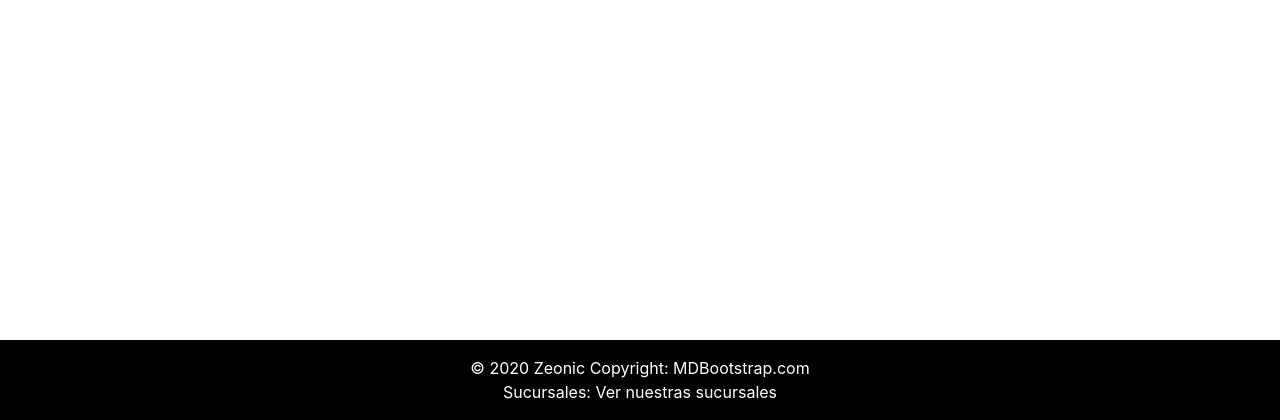
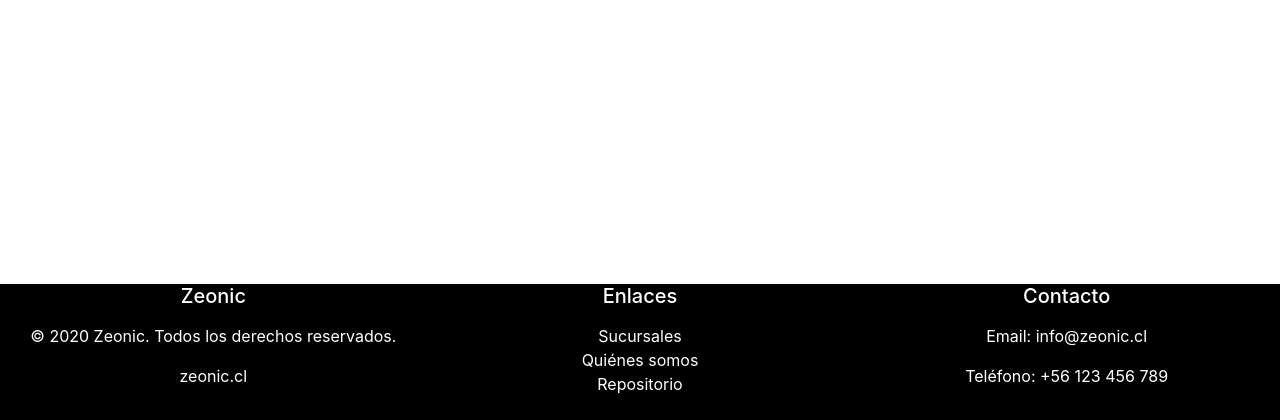
Before and after one commit to MarceloCaballeroo/examen_proyecto, a Django app: page /carrito/ in a window 1280 px wide. Shown: the part 380-800 px from the top of the page. Run offline with Django 5.2, Linux system fonts and the light colour scheme.

Commit message:
footer arreglado

```diff
--- a/examen/static/css/custom.css
+++ b/examen/static/css/custom.css
@@ -80,11 +80,28 @@ body.dark .footer {
     border: none;
 }
 
-.footer {
-    background-color: rgb(255, 255, 255);
-    color: white;
-    padding: 20px 0;
-    margin-top: auto;
+/* custom.css */
+footer.bg-dark {
+    background-color: #000 !important; /* Cambia #000 por el color deseado */
+    color: #fff !important; /* Asegúrate de que el color de texto sea visible sobre el fondo */
+}
+
+footer a {
+    color: #fff;
+    text-decoration: none;
+}
+
+footer a:hover {
+    text-decoration: underline;
+}
+
+footer .mb-3 {
+    margin-bottom: 1rem;
+}
+
+footer ul {
+    padding-left: 0;
+    list-style: none;
 }
 
 .video-background {
@@ -176,6 +193,7 @@ body.dark .footer {
     transform: scale(1.05);
 }
 
+
 .table-bordered {
     border: 1px solid #dee2e6;
 }
--- a/examen/templates/base.html
+++ b/examen/templates/base.html
@@ -4,10 +4,11 @@
 <html lang="es">
 <head>
     <meta charset="UTF-8">
-    <meta name="viewport" content="width=device-width, initial-scale=1, shrink-to-fit=no">
+    <meta name="viewport" content="width=device-width, initial-scale=1">
     <title>{% block title %}Inicio{% endblock %}</title>
     <link rel="stylesheet" href="https://cdn.jsdelivr.net/npm/bootstrap@4.6.2/dist/css/bootstrap.min.css" integrity="sha384-xOolHFLEh07PJGoPkLv1IbcEPTNtaed2xpHsD9ESMhqIYd0nLMwNLD69Npy4HI+N" crossorigin="anonymous">
     <link href="{% static 'css/custom.css' %}" rel="stylesheet">
+    {% block extra_css %}{% endblock %}
 </head>
 <body class="is-preload d-flex flex-column min-vh-100 {% block extra_body_class %}{% endblock %}">
     <div id="page-wrapper" class="flex-grow-1">
@@ -74,15 +75,37 @@
             </div>
         </div>
     </div>
-    <footer class="bg-body text-center text-lg-start mt-auto">
-        <div class="text-center p-3" style="background-color: rgba(0, 0, 0, 1); color: white;">
-            © 2020 Zeonic Copyright:
-            <a class="text-white" href="https://mdbootstrap.com/" style="color: white;">MDBootstrap.com</a>
-            <br>
-            Sucursales:
-            <a class="text-white" href="{% url 'sucursal' %}" style="color: white;">Ver nuestras sucursales</a>
+    <footer class="bg-body text-center text-lg-start mt-auto" style="padding-top: 30px;">
+        <div class="container-fluid" style="background-color: rgba(0, 0, 0, 1); color: white;">
+            <div class="row">
+                <section class="col-md-4">
+                    <h5 class="mb-3">Zeonic</h5>
+                    <p>© 2020 Zeonic. Todos los derechos reservados.</p>
+                    <a href="https://zeonic.cl" class="text-white" aria-label="Visita Zeonic">zeonic.cl</a>
+                </section>
+                <nav class="col-md-4">
+                    <h5 class="mb-3">Enlaces</h5>
+                    <ul class="list-unstyled">
+                        <li>
+                            <a href="{% url 'sucursal' %}" class="text-white" aria-label="Nuestras Sucursales">Sucursales</a>
+                        </li>
+                        <li>
+                            <a href="{% url 'quienes_somos' %}" class="text-white" aria-label="Conoce a Zeonic">Quiénes somos</a>
+                        </li>
+                        <li>
+                            <a href="https://github.com/MarceloCaballeroo/examen_proyecto" class="text-white" rel="noopener" aria-label="Repositorio en GitHub">Repositorio</a>
+                        </li>
+                    </ul>
+                </nav>
+                <address class="col-md-4">
+                    <h5 class="mb-3">Contacto</h5>
+                    <p>Email: <a href="mailto:info@zeonic.cl" class="text-white" aria-label="Envíanos un correo">info@zeonic.cl</a></p>
+                    <p>Teléfono: <a href="tel:+56123456789" class="text-white" aria-label="Llámanos">+56 123 456 789</a></p>
+                </address>
+            </div>
         </div>
     </footer>
+
     <script src="https://code.jquery.com/jquery-3.5.1.min.js"></script>
     <script src="https://cdn.jsdelivr.net/npm/bootstrap@4.6.2/dist/js/bootstrap.bundle.min.js" integrity="sha384-Fy6S3B9q64WdZWQUiU+q4/2Lc9npb8tCaSX9FK7E8HnRr0Jz8D6OP9dO5Vg3Q9ct" crossorigin="anonymous"></script>
     {% block extra_js %}{% endblock %}
```
